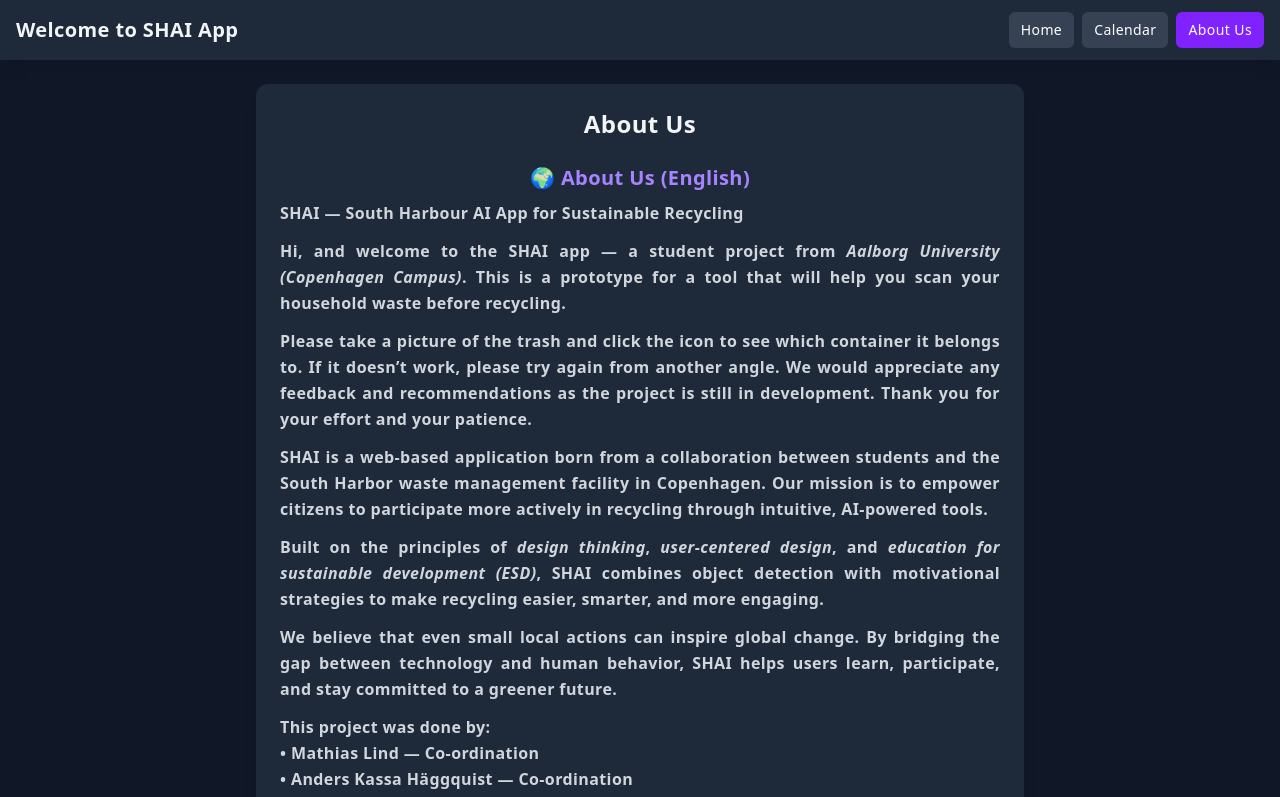
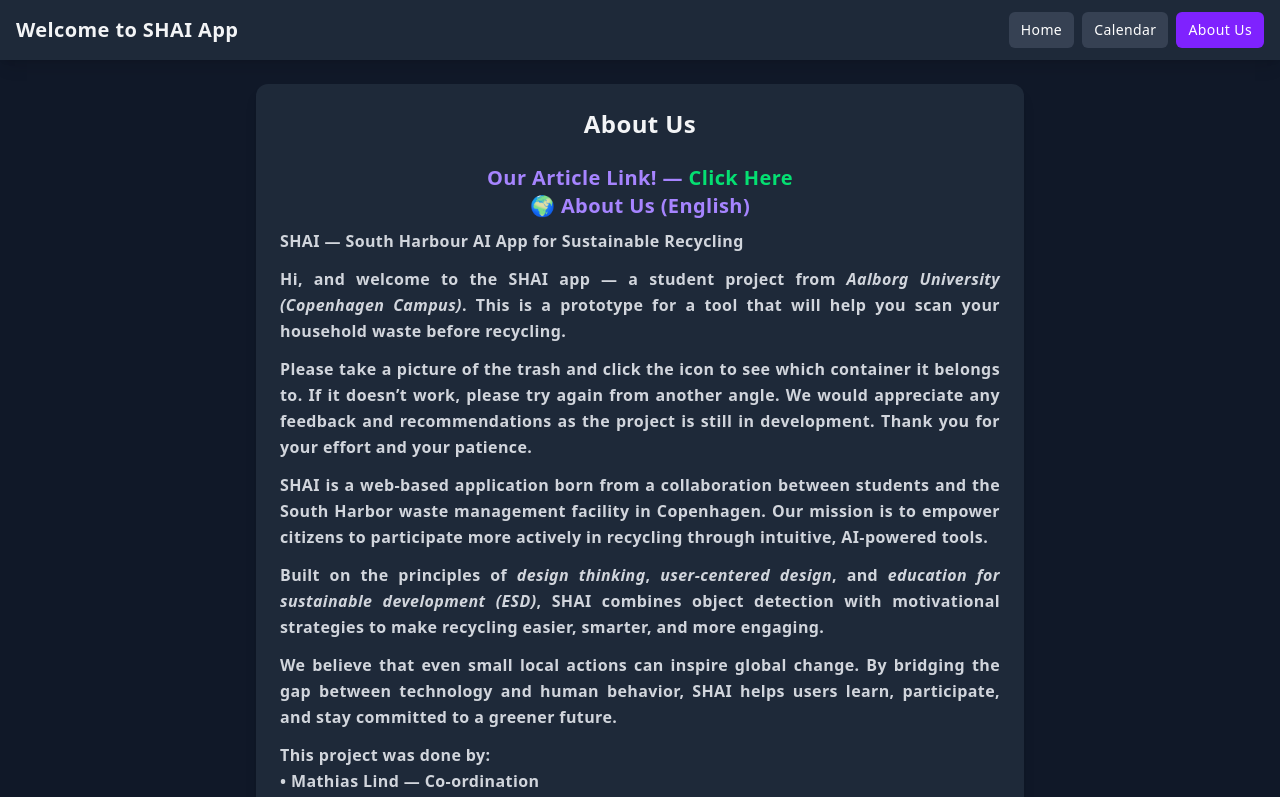
Before and after one commit to sanyhmahadi/shaiapp, a React (Vite) app: page /about in a window 1280 px wide. Shown: the top 797 px of the page. Built offline with nearby package versions, Linux system fonts and the light colour scheme.

Commit message:
About me update

```diff
--- a/src/pages/About.jsx
+++ b/src/pages/About.jsx
@@ -8,7 +8,15 @@
       {/* English Section */}
       <div className="mb-10">
         <h3 className="text-lg sm:text-xl font-semibold text-violet-400 mb-2">
+           Our Article Link! — <a
+            href="https://www.researchgate.net/publication/399857344_SHAI_A_Digital_Nudge_for_Sustainable_Recycling_and_Citizen_Engagement"
+            className="text-green-400 hover:underline"
+          >
+            Click Here
+          </a>
+          <br/>
           🌍 About Us (English)
+
         </h3>
         <div className="text-gray-300 text-justify space-y-3">
           <p>
```
